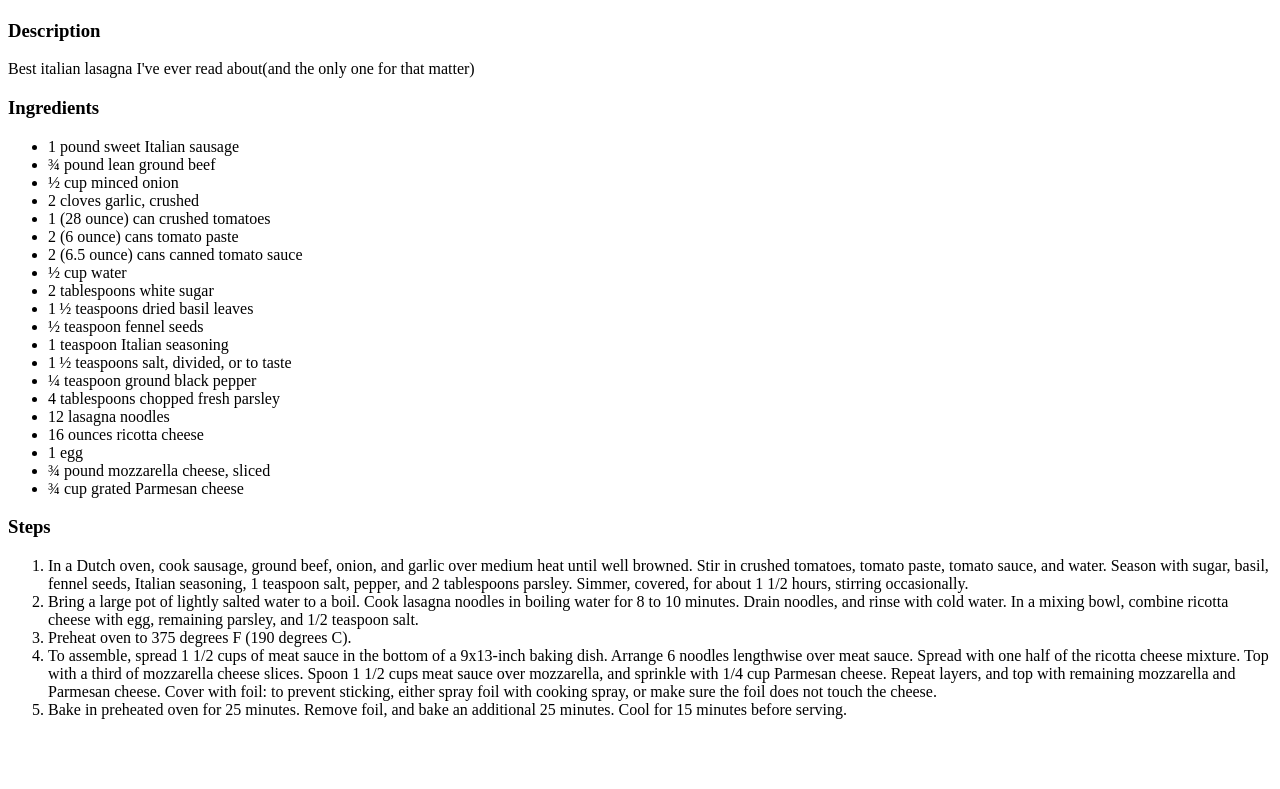
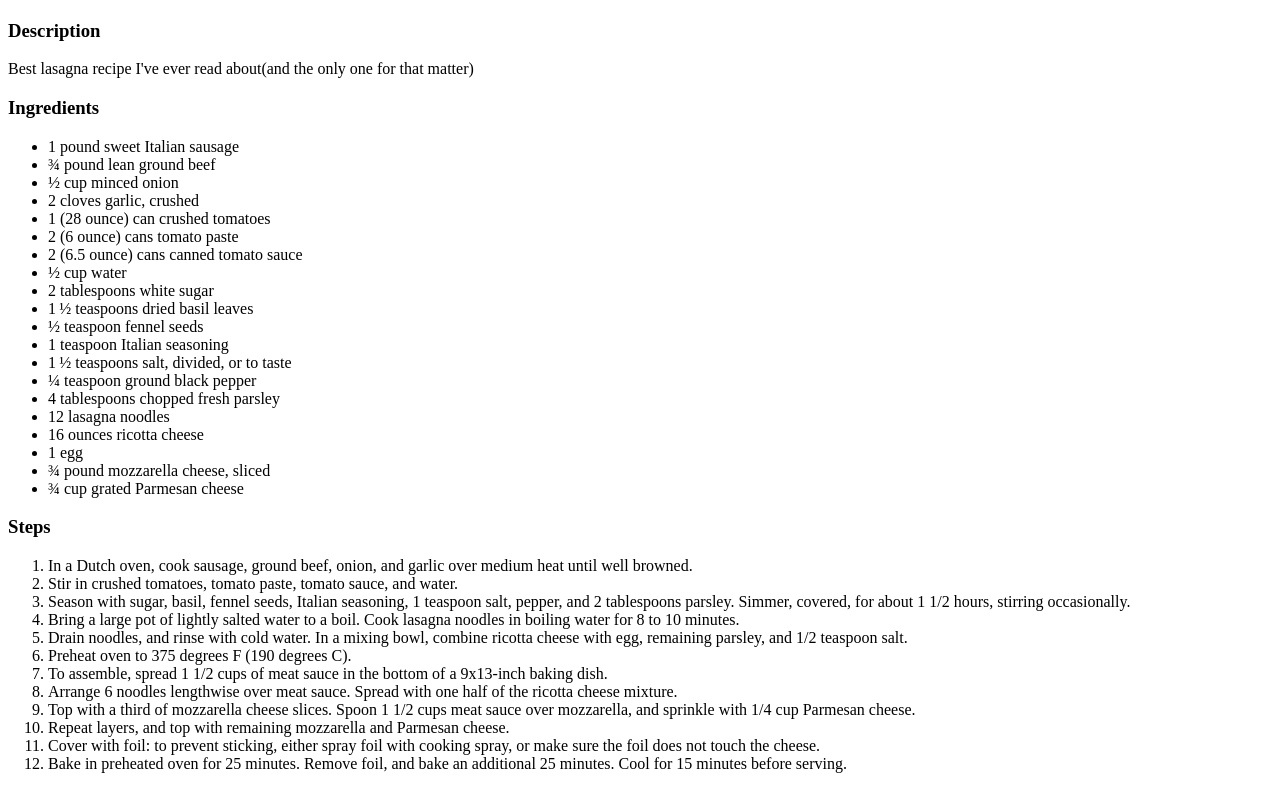
Before and after one commit to vladdeh/odin-recipes, a plain HTML site: page recipes/lasagna.html in a window 1280 px wide. Shown: the part 383-1172 px from the top of the page. Before the commit the page ends 1118 px from the top, so only its background shows below. Drawn offline with Linux system fonts and the light colour scheme.

Commit message:
Fixed the steps on all 3 recipes and source img

```diff
--- a/recipes/lasagna.html
+++ b/recipes/lasagna.html
@@ -8,10 +8,10 @@
 </head>
 <body>
     <h1>Lasagna</h1>
-    <img src="https://en.wikipedia.org/wiki/Lasagne#/media/File:Lasagne_-_stonesoup.jpg" alt="Lasagna">
+    <img src="https://goop-img.com/wp-content/uploads/2020/03/Goop0846-1-1024x780.jpg" alt="Lasagna">
 
     <h3>Description</h3>
-    <p>Best italian lasagna I've ever read about(and the only one for that matter)</p>
+    <p>Best lasagna recipe I've ever read about(and the only one for that matter)</p>
 
     <h3>Ingredients</h3>
     <ul>
@@ -38,10 +38,17 @@
     </ul>
     <h3>Steps</h3>
     <ol>
-        <li>In a Dutch oven, cook sausage, ground beef, onion, and garlic over medium heat until well browned. Stir in crushed tomatoes, tomato paste, tomato sauce, and water. Season with sugar, basil, fennel seeds, Italian seasoning, 1 teaspoon salt, pepper, and 2 tablespoons parsley. Simmer, covered, for about 1 1/2 hours, stirring occasionally.</li>
-        <li>Bring a large pot of lightly salted water to a boil. Cook lasagna noodles in boiling water for 8 to 10 minutes. Drain noodles, and rinse with cold water. In a mixing bowl, combine ricotta cheese with egg, remaining parsley, and 1/2 teaspoon salt.</li>
+        <li>In a Dutch oven, cook sausage, ground beef, onion, and garlic over medium heat until well browned.</li>
+        <li>Stir in crushed tomatoes, tomato paste, tomato sauce, and water.</li>
+        <li>Season with sugar, basil, fennel seeds, Italian seasoning, 1 teaspoon salt, pepper, and 2 tablespoons parsley. Simmer, covered, for about 1 1/2 hours, stirring occasionally.</li>
+        <li>Bring a large pot of lightly salted water to a boil. Cook lasagna noodles in boiling water for 8 to 10 minutes.</li>
+        <li>Drain noodles, and rinse with cold water. In a mixing bowl, combine ricotta cheese with egg, remaining parsley, and 1/2 teaspoon salt.</li>
         <li>Preheat oven to 375 degrees F (190 degrees C).</li>
-        <li>To assemble, spread 1 1/2 cups of meat sauce in the bottom of a 9x13-inch baking dish. Arrange 6 noodles lengthwise over meat sauce. Spread with one half of the ricotta cheese mixture. Top with a third of mozzarella cheese slices. Spoon 1 1/2 cups meat sauce over mozzarella, and sprinkle with 1/4 cup Parmesan cheese. Repeat layers, and top with remaining mozzarella and Parmesan cheese. Cover with foil: to prevent sticking, either spray foil with cooking spray, or make sure the foil does not touch the cheese.</li>
+        <li>To assemble, spread 1 1/2 cups of meat sauce in the bottom of a 9x13-inch baking dish.</li>
+        <li>Arrange 6 noodles lengthwise over meat sauce. Spread with one half of the ricotta cheese mixture.</li>
+        <li>Top with a third of mozzarella cheese slices. Spoon 1 1/2 cups meat sauce over mozzarella, and sprinkle with 1/4 cup Parmesan cheese.</li>
+        <li>Repeat layers, and top with remaining mozzarella and Parmesan cheese.</li>
+        <li>Cover with foil: to prevent sticking, either spray foil with cooking spray, or make sure the foil does not touch the cheese.</li>
         <li>Bake in preheated oven for 25 minutes. Remove foil, and bake an additional 25 minutes. Cool for 15 minutes before serving.</li>
     </ol>
 </body>
```
Also changed, not shown: recipes/frenchonionporkchops.html (+6 -2 lines), recipes/meatloaf.html (+2 -1 lines).
